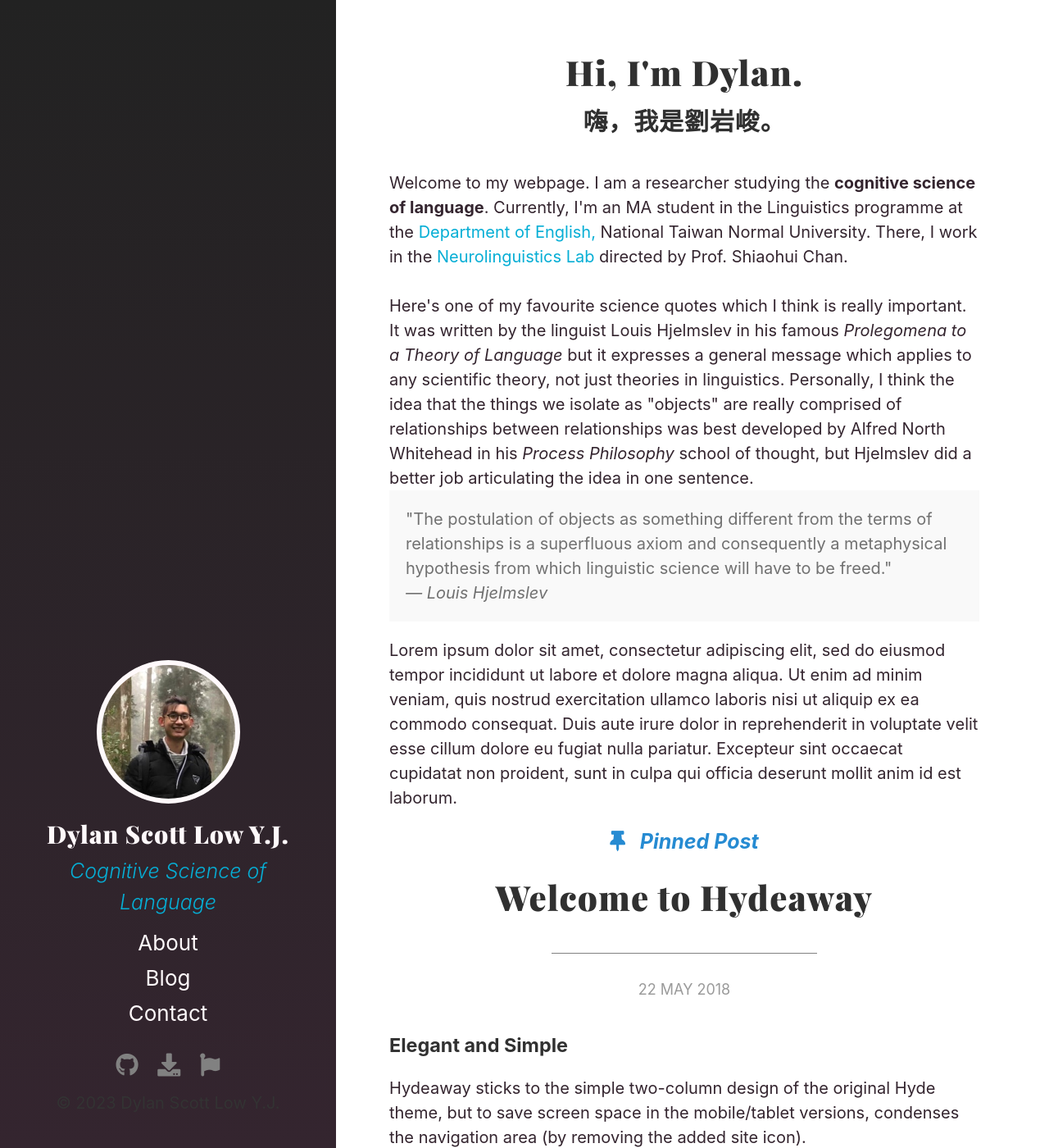
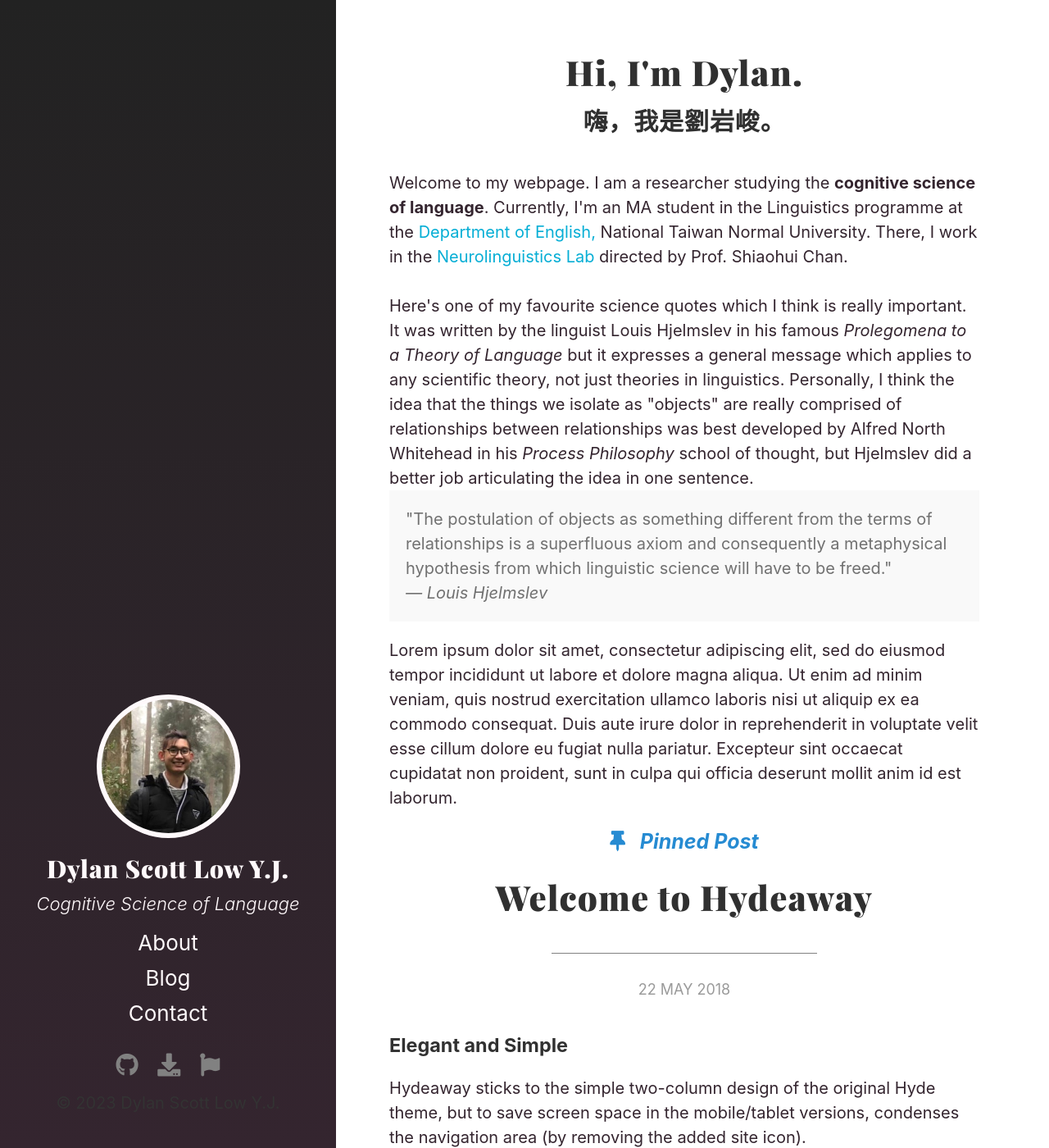
Before and after one commit to dylanscottlow/dylanscottlow.github.io, a Jekyll site: the page built from index.html, in a window 1280 px wide and 1400 px high. Shown: the whole window at 82% size. Built offline with Jekyll 4.4.1, drawn with Linux system fonts in a browser that asks for light colours; the list of posts is cut into pages by our own code.

Commit message:
Create new site-tagline class and remove hyperlink from tagline

```diff
--- a/_includes/sidebar.html
+++ b/_includes/sidebar.html
@@ -11,8 +11,8 @@
           {{ site.title }}
         </a>
       </h1>
-      <p class="lead">
-        <em><a href="http://jekyllrb.com">{{ site.tagline }}</a></em>
+      <p class="site-tagline">
+        <em>{{ site.tagline }}</em>
       </p>
       <!-- If you want the site description listed on the side bar,
            uncomment the code below. -->
--- a/_sass/_poole.scss
+++ b/_sass/_poole.scss
@@ -136,6 +136,12 @@ tbody tr:nth-child(odd) th {
   font-size: 1.25rem;
   font-weight: 300;
 }
+//formerly, lead was used for the site tagline
+.site-tagline {
+  font-size: 1.1rem;
+  font-weight: 300;
+  color: #FFF9FB;
+}
 
 
 /*
@@ -237,6 +243,18 @@ tbody tr:nth-child(odd) th {
   margin-bottom: 2rem;
 }
 
+.page-subtitle-zhtw {
+  color: #303030;
+  font-family: 'Noto Sans TC', sans-serif;
+  font-size: 1.5rem;
+  letter-spacing: 0.03em;
+  font-weight: 600;
+  text-align: center;
+  word-wrap: break-word;
+  margin-top: -1.6rem;
+  margin-bottom: 2rem;
+}
+
 /* Meta data line below post title */
 .post-date {
   display: block;
```
